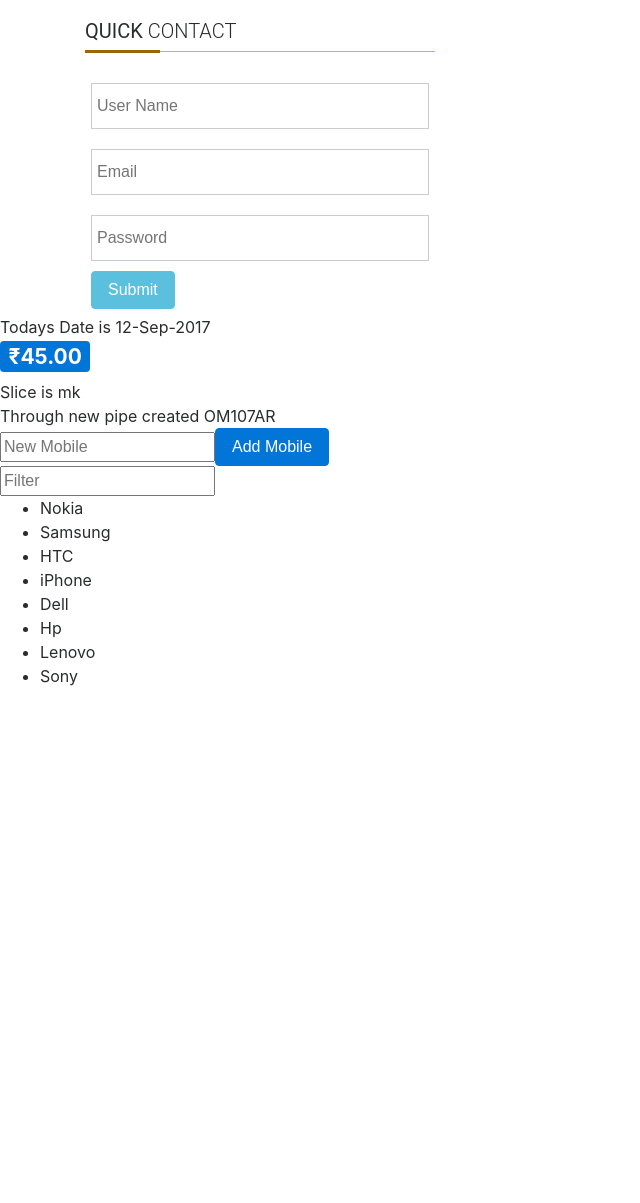
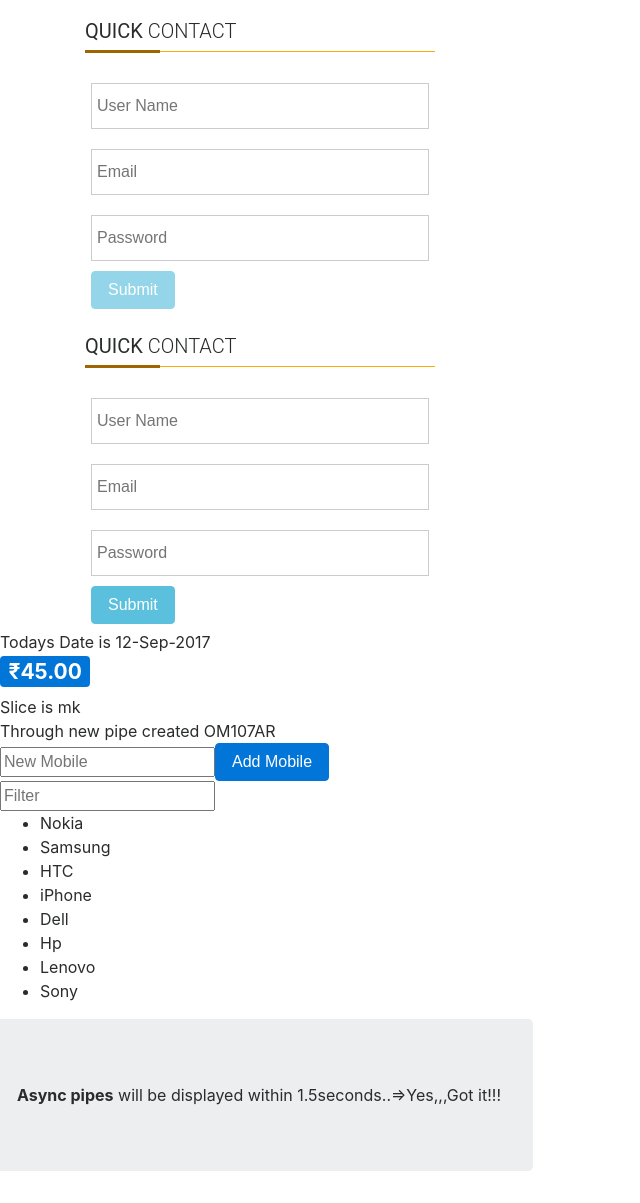
Before and after one commit to OmkarJadhav21/Angular_Forms, an Angular app: page / in a window 1280 px wide. Shown: the whole page, without its empty margins (0-640 px from the left). Before the commit the page ends 800 px from the top, so only its background shows below. Built offline with nearby package versions, Linux system fonts and the light colour scheme.

Commit message:
Asyc Pipes

```diff
--- a/src/app/app.component.html
+++ b/src/app/app.component.html
@@ -1,3 +1,3 @@
-<!-- <app-template-driven></app-template-driven> -->
+<app-template-driven></app-template-driven>
 <app-data-driven></app-data-driven>
 <app-pipe></app-pipe>
--- a/src/app/pipe/pipe.component.html
+++ b/src/app/pipe/pipe.component.html
@@ -21,3 +21,8 @@
     </ul>
   </div>
 </div>
+<div class="row">
+  <div class="col-md-12"class="jumbotron">
+    <b>Async pipes</b> will be displayed within 1.5seconds..=>{{prom|async}}
+  </div>
+</div>
--- a/src/app/pipe/pipe.component.ts
+++ b/src/app/pipe/pipe.component.ts
@@ -20,6 +20,10 @@ private Mobiles=[
   'Sony'
 ];
 
+private prom:Promise<String>=new Promise<String>(
+  (res,rej)=>setTimeout(()=>res(`Yes,,,Got it!!!`),2000)
+)
+
   constructor() { }
 
   ngOnInit() {
```
